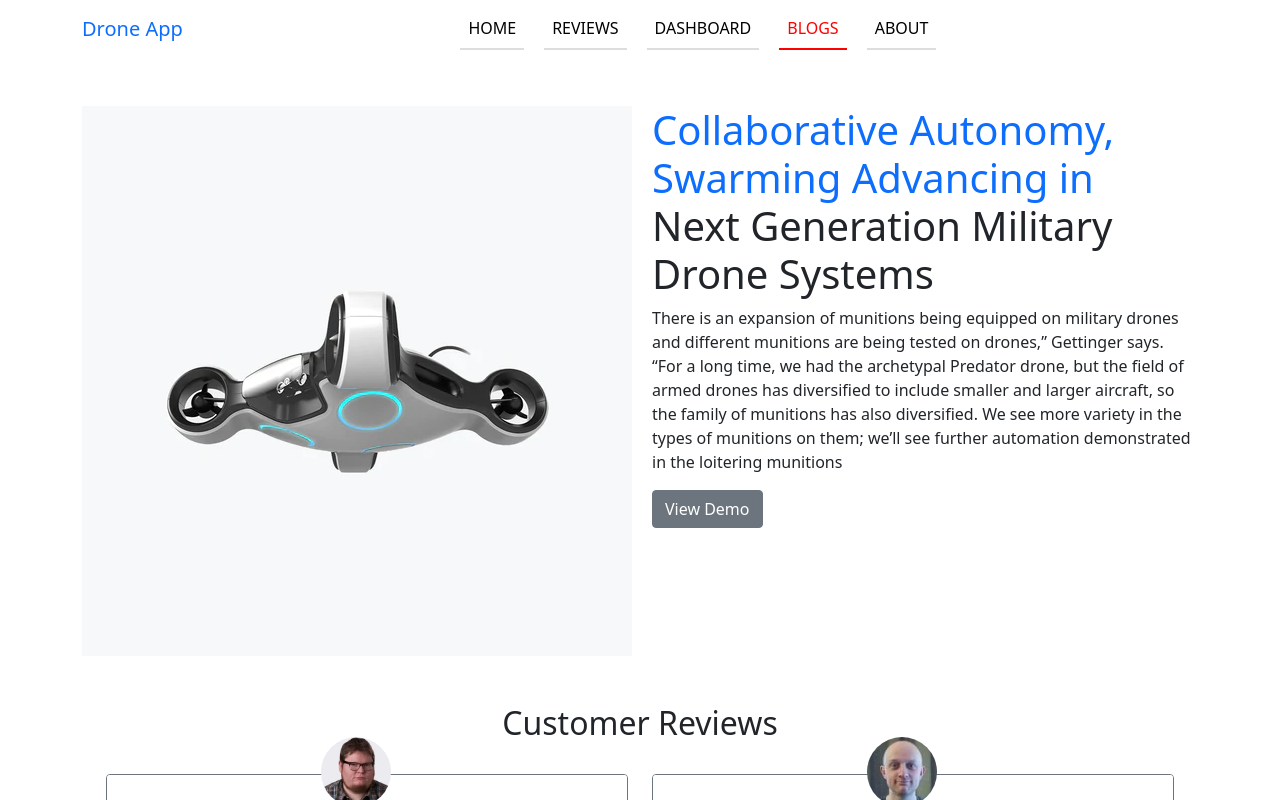
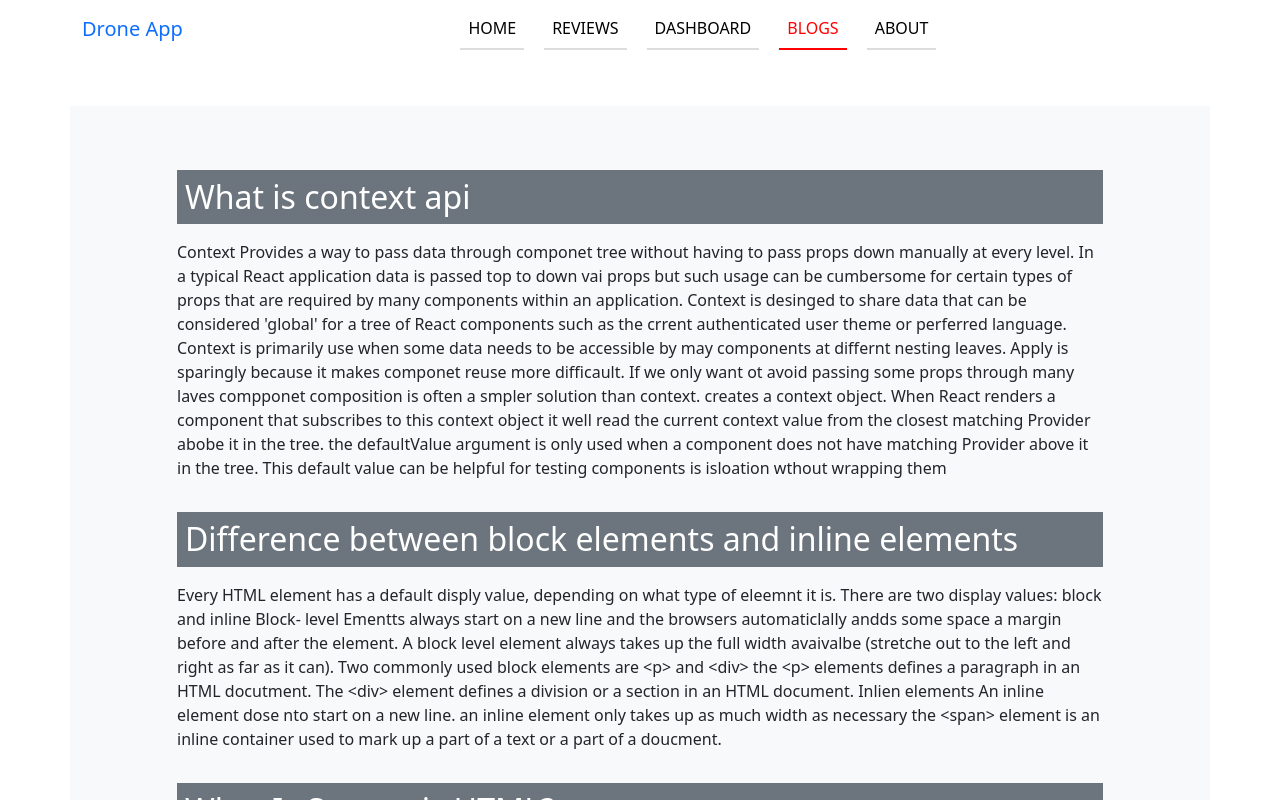
Before and after one commit to mkpbd/product-analysis-website, a React (Create React App) app: page /blogs in a window 1280 px wide. Shown: the top 800 px of the page. Built offline with nearby package versions, Linux system fonts and the light colour scheme.

Commit message:
blog component complete

```diff
--- a/package.json
+++ b/package.json
@@ -7,6 +7,7 @@
     "@testing-library/jest-dom": "^5.16.3",
     "@testing-library/react": "^12.1.4",
     "@testing-library/user-event": "^13.5.0",
+    "axios": "^0.26.1",
     "bootstrap": "^5.1.3",
     "react": "^18.0.0",
     "react-bootstrap": "^2.2.2",
--- /dev/null
+++ b/public/question.json
@@ -0,0 +1,17 @@
+
+[
+    {
+        "question": "What is context api",
+        "Answer": "Context Provides a way to pass data through componet tree without having to pass props down manually at every level. In a typical React application data is passed top to down vai props but such usage can be cumbersome for certain types of props that are required by many components within an application. Context is desinged to share data that can be considered 'global' for a tree of React components such as the crrent authenticated user theme or perferred language. Context is primarily use when some data needs to be accessible by may components at differnt nesting leaves. Apply is sparingly because it makes componet reuse more difficault. If we only want ot avoid passing some props through many laves compponet composition is often a smpler solution than context. creates a context object. When React renders a component that subscribes to this context object it well read the current context value from the closest matching Provider abobe it in the tree. the defaultValue argument is only used when a component does not have matching Provider above it in the tree. This default value can be helpful for testing components is isloation wthout wrapping them"
+    },
+    {
+        "question": "Difference between block elements and inline elements",
+        "Answer": "Every HTML element has a default disply value, depending on what type of eleemnt it is. There are two display values: block and inline  Block- level Ementts always start on a new line and the browsers automaticlally andds some space a margin before and after the element. A block level element always takes up the full width avaivalbe (stretche out to the left and right as far as it can). Two commonly used block elements are <p> and <div> the <p> elements defines a paragraph in an HTML docutment. The <div> element defines a division or a section in an HTML document.  Inlien elements An inline element dose nto start on a new line. an inline element only takes up as much width as necessary the <span> element is an inline container used to mark up a part of a text or a part of a doucment."
+    },
+    {
+        "question": "What Is Semantic HTML?",
+        "Answer": "Semantic HTML or semantic markup is HTML that introduces meaning to the web page rather than just presentation. For Example a <p> tag indicates that the enclosed text is a paragraph. this is both semantic and presentational because people know whtat paragraphs are  and browsers know hto to diplay theme. On othe flip side of theis equeation tags such as <b> and <i> are not semmantic. They define only how the text should look <bold or italic> and do not provide any additional meaning to the markup.  Header tags <h1> throuh <h6>  (blockquote) (code) (em)  there are many more semantic HTMML tags to use as you build a standards compliant website"
+    }
+
+
+]
--- a/src/App.js
+++ b/src/App.js
@@ -9,6 +9,7 @@ import Reviews from './components/Reviews/Reviews';
 import About from './components/About/About';
 import NotFound from './components/NotFound/NotFound';
 import Dashboard from './components/Deshboard/Dashboard';
+import Blogs from './components/Blogs/Blogs';
 
 
 
@@ -20,7 +21,7 @@ function App() {
       <Header></Header>
       <Routes>
          <Route path='/' element={<Home></Home>}></Route>
-         <Route path='/blogs' element={<Home></Home>}></Route>
+         <Route path='/blogs' element={<Blogs></Blogs>}></Route>
          <Route path='/Home' element={<Home></Home>}></Route>
          <Route path='/about' element={<About></About>}></Route>
          <Route path='/reviews' element={<Reviews></Reviews>}></Route>
--- /dev/null
+++ b/src/components/Blogs/Blogs.js
@@ -0,0 +1,28 @@
+import axios from 'axios';
+import React, { useEffect, useState } from 'react';
+import { Col, Container, Row } from 'react-bootstrap';
+
+const Blogs = () => {
+    const [data , setData] = useState([]);
+
+    useEffect(()=>{
+        // axios.get('question.json').then(datas => setData(datas)).catch(err => console.log(err));
+        fetch('question.json').then(data => data.json()).then(datas => setData(datas)).catch(err => console.log(err));
+    },[data])
+    return (
+        <Container className='my-5 py-5 bg-light'>
+            <Row>
+                {
+                    data.map(da => (<Col sm={10} className="offset-1">
+                            <h2 className='bg-secondary text-white p-2 my-3'>{da.question}</h2>
+                            <p className='text-dark'>
+                                {da.Answer}
+                            </p>
+                    </Col>))
+                }
+            </Row>
+        </Container>
+    );
+};
+
+export default Blogs;
```
Also changed, not shown: src/components/Deshboard/Deshboard.js (added, +31 -0 lines), src/components/Blogs/Blogs.css (added), 1 other file (tests, documents, lock files or other folders).
